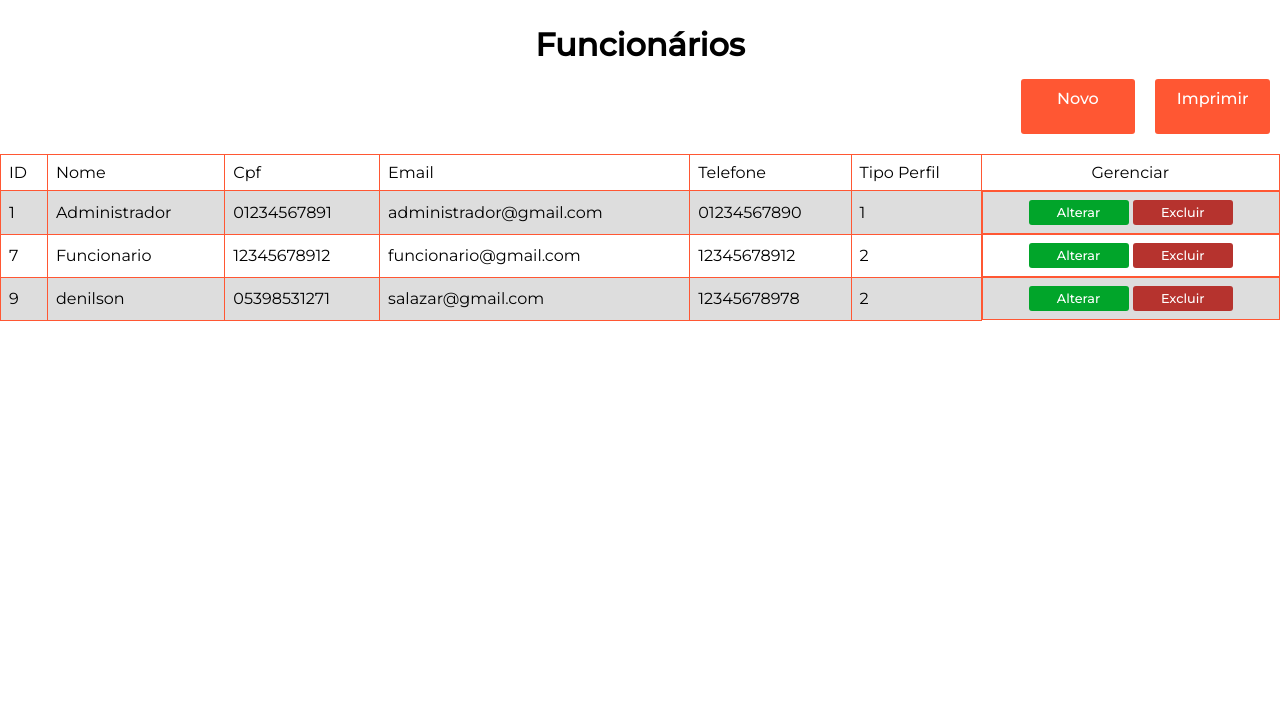
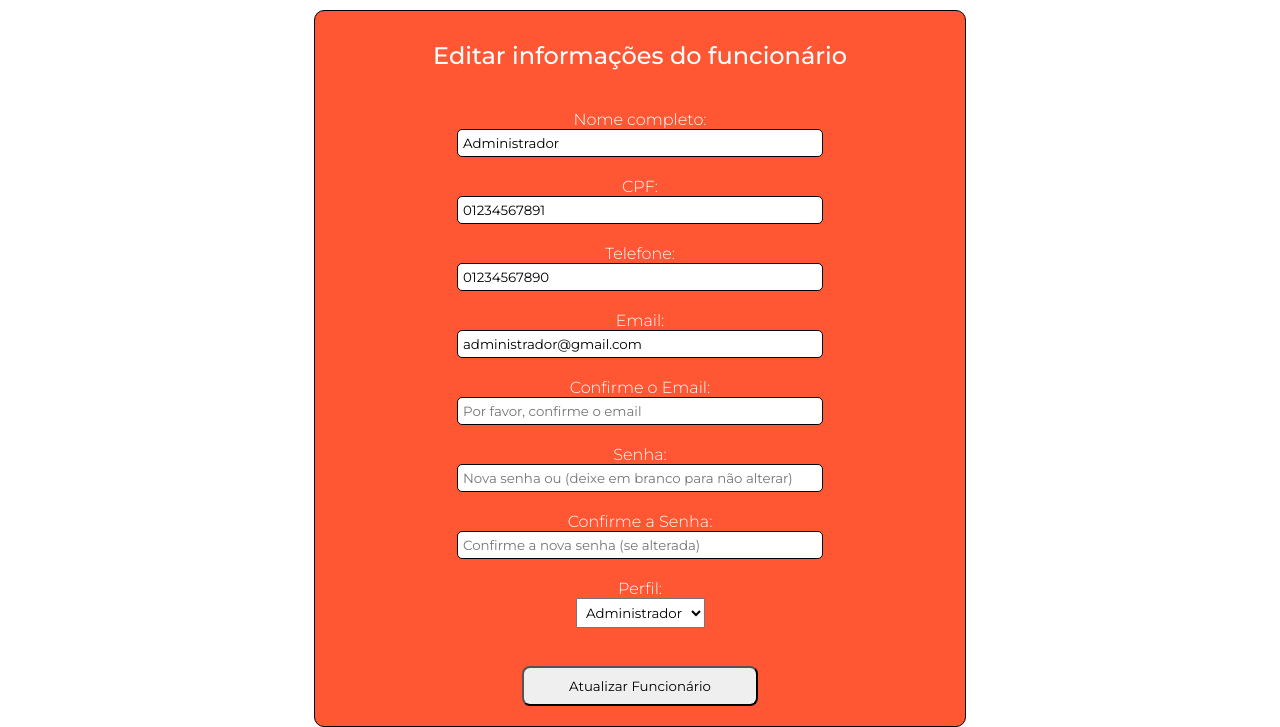
Before and after one commit to Denilsonsalazar-br/Serv-Cuscuz, a PHP site: page /controller/funcionario/editFuncionarioController.php?id=1 in a window 1280 px wide. Shown: the part 184-911 px from the top of the page. Before the commit the page ends 505 px from the top, so only its background shows below. Run offline with PHP 8.4, Linux system fonts and the light colour scheme; data comes from the database, SQL or seed files in the repository.

Commit message:
atualização 31/10
atualizando o CRUD update do funcionario

```diff
--- a/Serv+Cuscuz/controller/funcionario/editFuncionarioController.php
+++ b/Serv+Cuscuz/controller/funcionario/editFuncionarioController.php
@@ -4,53 +4,78 @@
     session_start();
 }
 
-// Incluir os arquivos necessários
+// Incluir arquivos necessários
 require_once __DIR__ . "../../../model/DAO/funcionarioDAO.php";
 require_once __DIR__ . "../../../model/DTO/funcionarioDTO.php";
+require_once __DIR__ . "../../../model/DTO/validacoes/validarCpf.php";
+require_once __DIR__ . "../../../model/DTO/validacoes/validarSenha.php";
 
-// Verificar se o ID do funcionário foi passado
-if (!isset($_GET['id'])) {
-    $_SESSION['error'] = "ID do funcionário não fornecido.";
-    header("Location: ../../controller/funcionario/readFuncionarioController.php");
-    exit();
+// Instanciar o DAO
+$funcionarioDAO = new FuncionarioDAO();
+
+// Verificar se o ID foi passado (no GET) para carregar dados do funcionário
+$idFuncionario = $_GET['id'] ?? null;
+if ($idFuncionario) {
+    $funcionario = $funcionarioDAO->buscarFuncionarioPorId($idFuncionario);
+    if (!$funcionario) {
+        $_SESSION['erroreditFun'] = "Funcionário não encontrado.";
+        header("Location: ../../view/admin/listaFuncionarios.php");
+        exit();
+    }
 }
 
-$idFuncionario = $_GET['id'];
-$funcionarioDAO = new FuncionarioDAO();
-$funcionario = $funcionarioDAO->buscarFuncionarioPorId($idFuncionario); // Implemente este método no DAO
-
+// Se for uma requisição POST, processar o formulário
 if ($_SERVER['REQUEST_METHOD'] === 'POST') {
-    // Obter dados do formulário
+    // Validar e obter dados do formulário
+    $idFuncionario = $_POST['id'];
     $nomeFuncionario = strip_tags($_POST["nome"]);
-    $cpfFuncionario = strip_tags($_POST["cpf"]);
+    $cpfFuncionario = str_replace(['.', '-'], '', strip_tags($_POST["cpf"]));
     $emailFuncionario = strip_tags($_POST["email"]);
-    $telefoneFuncionario = strip_tags($_POST["telefone"]);
-    $senhaFuncionario = password_hash($_POST["senha"], PASSWORD_DEFAULT);
+    $telefoneFuncionario = str_replace(['(', ')',' ','-'], '', strip_tags($_POST["telefone"]));
+    $novaSenha = $_POST["senha"] ?? null; // Captura a nova senha (se fornecida)
     $t_perfil_idFuncionario = strip_tags($_POST["t_perfil_id"]);
 
-    // Atualizar DTO
+    // Validações
+    if (!ValidadorCPF::validar($cpfFuncionario)) {
+        $_SESSION['cpf_error'] = "CPF inválido.";
+        header("Location: ../../view/admin/editarFuncionario.php?id=$idFuncionario");
+        exit();
+    }
+
+    // Se o usuário forneceu uma nova senha, valide-a
+    if ($novaSenha && !validarSenha($novaSenha)) {
+        $_SESSION['senha_error'] = "Nova senha inválida.";
+        header("Location: ../../view/admin/editarFuncionario.php?id=$idFuncionario");
+        exit();
+    }
+
+    // Se tudo estiver correto, prosseguir com a atualização
     $funcionarioDTO = new FuncionarioDTO();
     $funcionarioDTO->setId($idFuncionario);
     $funcionarioDTO->setNome($nomeFuncionario);
     $funcionarioDTO->setCpf($cpfFuncionario);
     $funcionarioDTO->setEmail($emailFuncionario);
     $funcionarioDTO->setTelefone($telefoneFuncionario);
-    $funcionarioDTO->setSenha($senhaFuncionario);
+
+    // Atualizar a senha apenas se uma nova senha for fornecida
+    if ($novaSenha) {
+        $funcionarioDTO->setSenha(password_hash($novaSenha, PASSWORD_DEFAULT));
+    }
+
     $funcionarioDTO->setPerfilId($t_perfil_idFuncionario);
 
-    // Atualizar funcionário
-    $sucesso = $funcionarioDAO->atualizarFuncionario($funcionarioDTO); // Implemente esse método no DAO
-
+    // Atualizar no banco de dados
+    $sucesso = $funcionarioDAO->atualizarFuncionario($funcionarioDTO);
     if ($sucesso) {
-        $_SESSION['success'] = "Funcionário atualizado com sucesso!";
+        $_SESSION['successeditFun'] = "Funcionário atualizado com sucesso!";
     } else {
-        $_SESSION['error'] = "Aconteceu algum imprevisto no processo de atualização.";
+        $_SESSION['erroreditFun'] = "Erro na atualização do funcionário.";
     }
 
-    // Redirecionar para a lista de funcionários
-    header("Location: ../../controller/funcionario/readFuncionarioController.php");
+    // Redirecionar
+    header("Location: ../../view/admin/editarFuncionario.php?id=$idFuncionario");
     exit();
 }
 
-// Exibir a página de edição
-require_once '../../view/admin/listaFuncionarios.php';
+// Rredireciona para a pagina de edição
+require_once '../../view/admin/editarFuncionario.php';
--- a/Serv+Cuscuz/model/DAO/funcionarioDAO.php
+++ b/Serv+Cuscuz/model/DAO/funcionarioDAO.php
@@ -59,28 +59,70 @@
         }
     }
 
-    public function buscarFuncionarioPorId($id) {
+    public function buscarFuncionarioPorId($idFuncionario) {
+        try {
+            $sql = "SELECT * FROM t_funcionario WHERE id = ?";
+            $stmt = $this->pdo->prepare($sql);
+            $stmt->bindValue(1, $idFuncionario);
+            $stmt->execute();
+            $data = $stmt->fetch(PDO::FETCH_ASSOC);
+
+            if ($data) {
+                $funcionarioDTO = new FuncionarioDTO();
+                $funcionarioDTO->setId($data['id']);
+                $funcionarioDTO->setNome($data['nome']);
+                $funcionarioDTO->setCpf($data['cpf']);
+                $funcionarioDTO->setEmail($data['email']);
+                $funcionarioDTO->setTelefone($data['telefone']);
+                $funcionarioDTO->setPerfilId($data['t_perfil_id']);
+                return $funcionarioDTO;
+            }
+
+            return null;
+        } catch (PDOException $exc) {
+            echo $exc->getMessage();
+        }
+    }
+
+    /*public function buscarFuncionarioPorId($id) {
         $sql = "SELECT * FROM t_funcionario WHERE id = ?";
         $stmt = $this->pdo->prepare($sql);
         $stmt->execute([$id]);
         return $stmt->fetchObject(FuncionarioDTO::class);
          // Retorna um objeto FuncionarioDTO
-    }
+    }*/
 
     public function atualizarFuncionario(FuncionarioDTO $funcionarioDTO) {
-        $sql = "UPDATE t_funcionario SET nome = ?, cpf = ?, email = ?, telefone = ?, senha = ?, t_perfil_id = ? WHERE id = ?";
+        // Construir a parte da query de atualização
+        $sql = "UPDATE t_funcionario SET
+                    nome = ?,
+                    cpf = ?,
+                    email = ?,
+                    telefone = ?," .
+                    ( !empty($funcionarioDTO->getSenha()) ? " senha = ?," : "") .
+                    " t_perfil_id = ?
+                WHERE id = ?";
+
         $stmt = $this->pdo->prepare($sql);
 
+        // Bind dos parâmetros
         $stmt->bindValue(1, $funcionarioDTO->getNome());
         $stmt->bindValue(2, $funcionarioDTO->getCpf());
         $stmt->bindValue(3, $funcionarioDTO->getEmail());
         $stmt->bindValue(4, $funcionarioDTO->getTelefone());
-        $stmt->bindValue(5, $funcionarioDTO->getSenha());
-        $stmt->bindValue(6, $funcionarioDTO->getPerfilId());
-        $stmt->bindValue(7, $funcionarioDTO->getId());
+
+        // Bind da senha somente se não estiver vazia
+        if (!empty($funcionarioDTO->getSenha())) {
+            $stmt->bindValue(5, $funcionarioDTO->getSenha());
+            $stmt->bindValue(6, $funcionarioDTO->getPerfilId());
+            $stmt->bindValue(7, $funcionarioDTO->getId());
+        } else {
+            $stmt->bindValue(5, $funcionarioDTO->getPerfilId());
+            $stmt->bindValue(6, $funcionarioDTO->getId());
+        }
 
         return $stmt->execute();
-         // Retorna verdadeiro se a atualização for bem-sucedida
+        // Retorna verdadeiro se a atualização for bem-sucedida
     }
 
     public function deleteFuncionario($id) {
--- a/Serv+Cuscuz/view/admin/editarFuncionario.php
+++ b/Serv+Cuscuz/view/admin/editarFuncionario.php
@@ -3,39 +3,124 @@
 if (session_status() === PHP_SESSION_NONE) {
     session_start();
 }
+require_once __DIR__ . "../../../model/DTO/validacoes/validarCpf.php";
+require_once __DIR__ . "../../../controller/funcionario/editFuncionarioController.php";
 ?>
 <!DOCTYPE html>
-<html lang="pt-BR">
+<html lang="pt-br">
 <head>
     <meta charset="UTF-8">
+    <link rel="stylesheet" href="../../assets/css/headerCadastro.css">
+    <link rel="stylesheet" href="../../assets/css/cadastroFuncionario.css">
+    <link rel="stylesheet" href="../../assets/css/mensagens.css">
+    <link rel="stylesheet" href="../../assets/css/mensagens/mensagens.css">
     <title>Editar Funcionário</title>
 </head>
 <body>
-    <h1>Editar Funcionário</h1>
-    <form action="../../controller/funcionario/editFuncionarioController.php?id=<?php echo $funcionario->getId(); ?>" method="POST">
-        <label>Nome:</label>
-        <input type="text" name="nome" value="<?php echo $funcionario->getNome(); ?>" required>
-        <br>
+
+<header>
+    <nav class="nav-bar">
+        <div class="logo">
+            <a href="../../pages/home.php">
+                <img src="../../assets/img/logo-png-reduzida.png" alt="Serv+Cuscuz">
+            </a>
+        </div>
+        <div class="botao">
+            <button>
+                <?php include '../../pages/verificarLoginAdm.php'; ?>
+            </button>
+        </div>
+    </nav>
+</header>
+<div class="painelAdm">
+    <nav>
+        <a href="../../controller/admin/adminPainelController.php">Home</a>
+        <a href="../../view/admin/listaFuncionarios.php">Funcionários</a>
+        <a href="../../view/admin/listaCliente.php">Clientes</a>
+        <a href="#">Produtos</a>
+        <a href="#">Pedidos</a>
+        <a href="#">Relatórios</a>
+    </nav>
+</div>
+
+<main>
+    <div class="formCadastroFuncionario">
+        <h2>Editar informações do funcionário</h2>
+
+            <!-- Mensagem de sucesso -->
+        <?php if (isset($_SESSION['successeditFun'])): ?>
+            <div class="msg msgsucesso">
+                <h4>Sucesso!</h4>
+                <p><?php echo $_SESSION['successeditFun']; ?></p>
+            </div>
+            <?php unset($_SESSION['successeditFun']); // Limpa a mensagem após exibi-la ?>
+        <?php endif; ?>
+
+        <!-- Mensagem de erro -->
+        <?php if (isset($_SESSION['erroreditFun'])): ?>
+            <div class="msg msgerro">
+                <h4>Erro!</h4>
+                <p><?php echo $_SESSION['erroreditFun']; ?></p>
+            </div>
+            <?php unset($_SESSION['erroreditFun']); // Limpa a mensagem após exibi-la ?>
+        <?php endif; ?>
+
+
+        <form action="../../controller/funcionario/editFuncionarioController.php" method="POST" onsubmit="return validarFormulario()">
+            <!--ID do funcionário oculto-->
+            <input type="hidden" name="id" value="<?php echo $funcionario->getId(); ?>">
+
+            <label>Nome completo:</label>
+            <input type="text" id="nome" name="nome" placeholder="Digite o nome completo do funcionário" value="<?php echo $funcionario->getNome(); ?>" required>
+            <span id="mensagemErroNome" class="erro"></span>
+
             <label>CPF:</label>
-        <input type="text" name="cpf" value="<?php echo $funcionario->getCpf(); ?>" required>
-        <br>
+            <input type="text" id="cpf" maxlength="14" name="cpf" value="<?php echo $funcionario->getCpf(); ?>" required>
+            <span id="mensagemErroCpf" class="erro"></span>
+            <?php if (isset($_SESSION['cpf_error'])): ?>
+                <span class="erro"><?php echo $_SESSION['cpf_error']; ?></span>
+                <?php unset($_SESSION['cpf_error']); ?>
+            <?php endif; ?>
+
+            <label>Telefone:</label>
+            <input type="text" id="telefone" name="telefone" value="<?php echo $funcionario->getTelefone(); ?>" required>
+            <span id="mensagemErroTelefone" class="erro"></span>
+
             <label>Email:</label>
-        <input type="email" name="email" value="<?php echo $funcionario->getEmail(); ?>" required>
-        <br>
-        <label>Telefone:</label>
-        <input type="text" name="telefone" value="<?php echo $funcionario->getTelefone(); ?>" required>
-        <br>
+            <input type="email" id="email" name="email" value="<?php echo $funcionario->getEmail(); ?>" required>
+            <span id="mensagemErroEmail" class="erro"></span>
+            <?php if (isset($_SESSION['email_error'])): ?>
+                <span class="erro"><?php echo $_SESSION['email_error']; ?></span>
+                <?php unset($_SESSION['email_error']); ?>
+            <?php endif; ?>
+
+            <label>Confirme o Email:</label>
+            <input type="email" id="confirmarEmail" name="confirmarEmail" placeholder="Por favor, confirme o email" required>
+            <span id="mensagemErroEmailDiferente" class="erro"></span>
+
             <label>Senha:</label>
-        <input type="password" name="senha" required>
-        <br>
+            <input type="password" id="senha" name="senha" placeholder="Nova senha ou (deixe em branco para não alterar)">
+            <span id="mensagemErroSenha" class="erro"></span>
+            <?php if (isset($_SESSION['senha_error'])): ?>
+                <span class="erro"><?php echo $_SESSION['senha_error']; ?></span>
+                <?php unset($_SESSION['senha_error']); ?>
+            <?php endif; ?>
+
+            <label>Confirme a Senha:</label>
+            <input type="password" id="confirmarSenha" name="confirmarSenha" placeholder="Confirme a nova senha (se alterada)">
+            <span id="mensagemErroSenhaDiferente" class="erro"></span>
+
+
             <label>Perfil:</label>
             <select name="t_perfil_id">
-            <option value="1" <?php echo $funcionario->getPerfilId() == 1 ? 'selected' : ''; ?>>Admin</option>
+                <option value="1" <?php echo $funcionario->getPerfilId() == 1 ? 'selected' : ''; ?>>Administrador</option>
                 <option value="2" <?php echo $funcionario->getPerfilId() == 2 ? 'selected' : ''; ?>>Funcionário</option>
             </select>
-        <br>
-        <button type="submit">Atualizar Funcionário</button>
+            <br><br>
+            <button class="formButton" type="submit">Atualizar Funcionário</button>
         </form>
-    <a href="../../controller/admin/adminPainelController.php">voltar</a>
+    </div>
+
+    <script src="../../assets/js/mascarasFuncionario.js"></script>
 </body>
 </html>
--- a/Serv+Cuscuz/view/admin/relatorios.php
+++ b/Serv+Cuscuz/view/admin/relatorios.php
@@ -1,2 +1,8 @@
+<?php
+// Iniciar a sessão se não estiver iniciada
+if (session_status() === PHP_SESSION_NONE) {
+    session_start();
+}
+?>
 <h1>Relatorios</h1>
 <a href="../../controller/admin/adminPainelController.php">voltar</a>
```
Also changed, not shown: Serv+Cuscuz/assets/css/mensagens/mensagens.css (added, +40 -0 lines), Serv+Cuscuz/view/admin/cadastroFuncionarios.php (+6 -1 lines), Serv+Cuscuz/view/admin/excluirFuncionario.php (deleted, +0 -17 lines), Serv+Cuscuz/view/cliente/perfil.php (+17 -0 lines), Serv+Cuscuz/view/funcionario/pedidos.php (added, +17 -0 lines), Serv+Cuscuz/view/funcionario/produtos.php (added, +17 -0 lines), Serv+Cuscuz/assets/js/mascarasFuncionario.js (line endings or trailing spaces), Serv+Cuscuz/controller/homeController.php (deleted), Serv+Cuscuz/model/DTO/validacoes/validarSenha.php (line endings or trailing spaces), Serv+Cuscuz/view/admin/listaFuncionarios.php (line endings or trailing spaces), Serv+Cuscuz/view/cliente/compra.php (added), Serv+Cuscuz/view/cliente/pagamento.php (added), Serv+Cuscuz/view/funcionario/atualizarStatus.php (deleted), Serv+Cuscuz/view/funcionario/confirmarPedido.php (deleted), 2 more files. Lines whose indentation alone changed are shown as unchanged.
